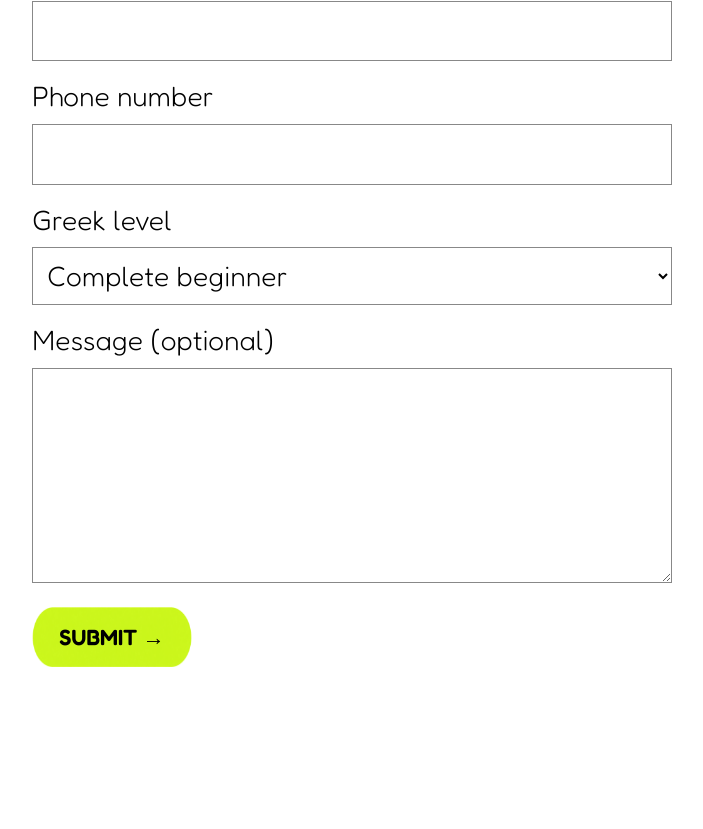
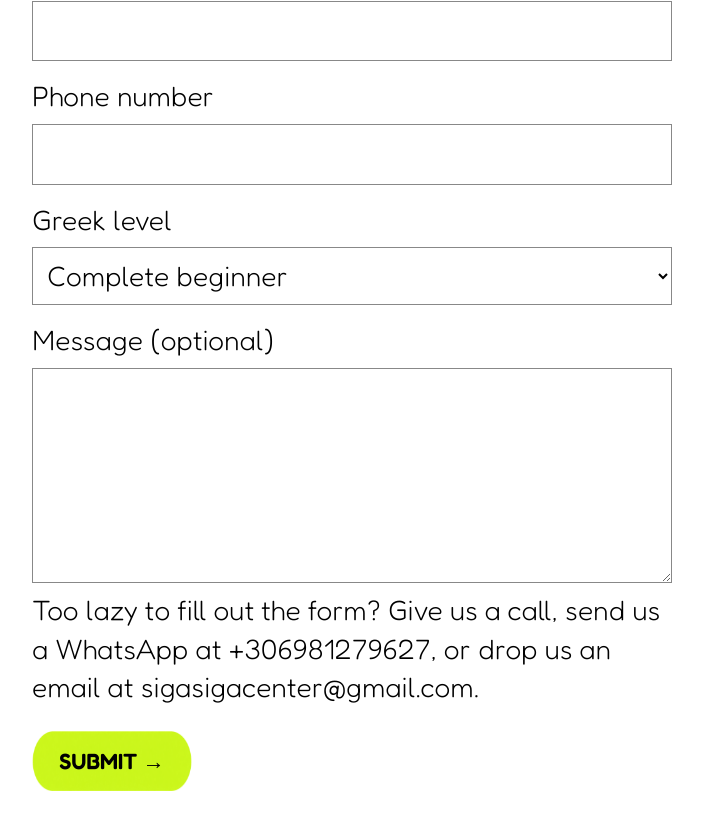
Before and after one commit to chicky99a/Sigasiga, a Next.js app: page /enroll in a window 1280 px wide. Shown: the part 630-1459 px from the top of the page, without its empty margins (228-931 px from the left). Before the commit the page ends 1409 px from the top, so only its background shows below. Built offline with nearby package versions, Linux system fonts and the light colour scheme.

Commit message:
Place alternative contact text below message and above submit

```diff
--- a/components/EnrollmentForm.jsx
+++ b/components/EnrollmentForm.jsx
@@ -58,6 +58,7 @@ export default function EnrollmentForm({ initialCourseId = '', levelTestUrl = '/
         <label htmlFor="enrollment-message">Message (optional)</label>
         <textarea id="enrollment-message" name="message" rows={5} maxLength={2000} />
       </>}
+      {contact && <p className="enrollment-contact-alternative">Too lazy to fill out the form? Give us a <a href="tel:+306981279627">call</a>, send us a <a href="https://wa.me/306981279627" target="_blank" rel="noopener noreferrer">WhatsApp</a> at <a href="tel:+306981279627">+306981279627</a>, or drop us an <a href="mailto:sigasigacenter@gmail.com">email</a> at <a href="mailto:sigasigacenter@gmail.com">sigasigacenter@gmail.com</a>.</p>}
       <div className="enrollment-honeypot" aria-hidden="true">
         <label htmlFor="enrollment-website">Leave this field empty</label>
         <input id="enrollment-website" name="website" tabIndex={-1} autoComplete="off" />
```
